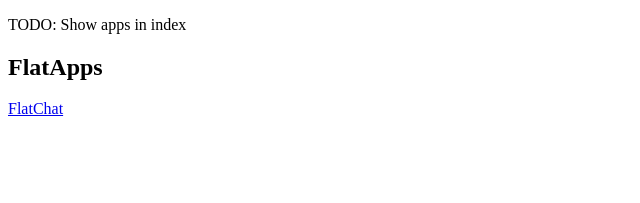
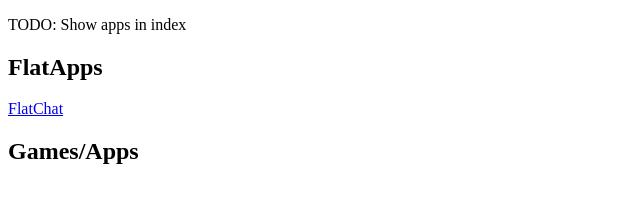
Before and after one commit to Flatdog404/Flatgames, a website: page index.html in a window 1280 px wide. Shown: the part 105-308 px from the top of the page, without its empty margins (0-640 px from the left). Drawn offline with Linux system fonts and the light colour scheme.

Commit message:
Add placeholder heading

```diff
--- a/index.html
+++ b/index.html
@@ -14,6 +14,8 @@
     <a href="flatchat.html">FlatChat</a>
     <br>
 
+    <h2>Games/Apps</h2>
+
   <script>
     fetch('Data/notes.txt')
       .then(response => response.text())
```
